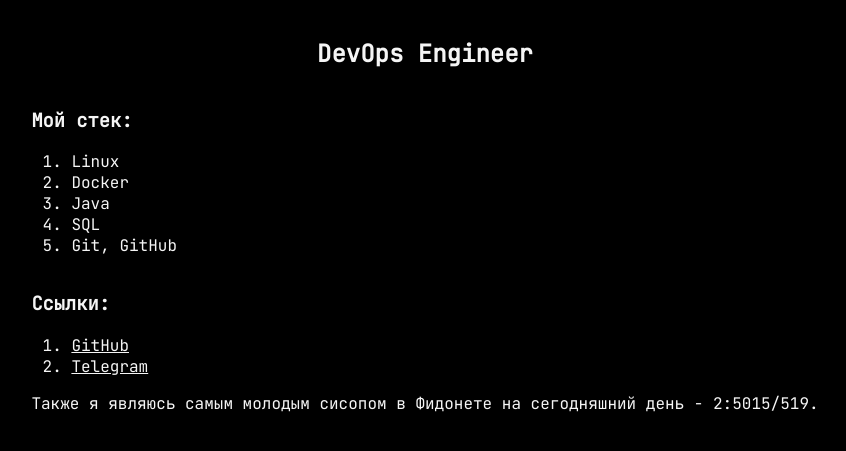
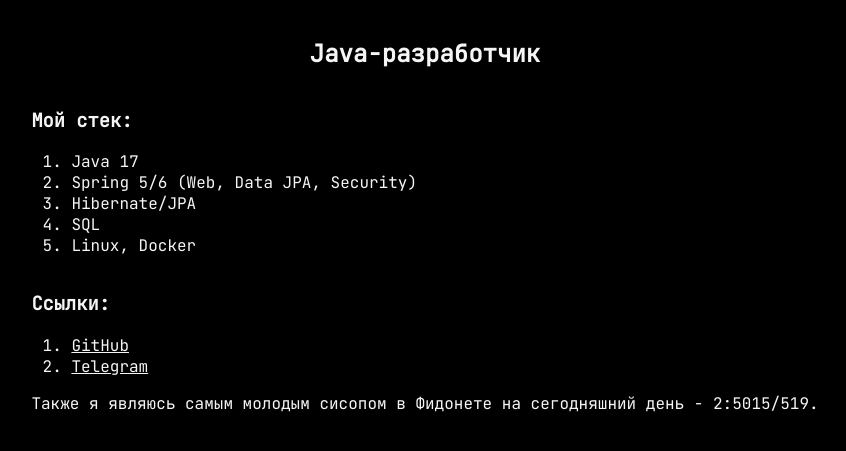
Before and after one commit to gavrilovegor519/gavrilovegor519.github.io, a plain HTML site: page index.html in a window 1280 px wide. Shown: the part 219-670 px from the top of the page, without its empty margins (215-1061 px from the left). Drawn offline with Linux system fonts and the light colour scheme.

Commit message:
Revert "Switching to DevOps..."
This reverts commit 7a7ab7f7b6e48bb706d03465c8247a2279115e81.

```diff
--- a/index.html
+++ b/index.html
@@ -13,15 +13,15 @@
 <body>
     <main>
         <h1>Егор Гаврилов</h1>
-        <h2>DevOps Engineer</h2>
+        <h2>Java-разработчик</h2>
         <div class="stack">
             <h3>Мой стек:</h3>
             <ol>
-                <li>Linux</li>
-                <li>Docker</li>
-                <li>Java</li>
+                <li>Java 17</li>
+                <li>Spring 5/6 (Web, Data JPA, Security)</li>
+                <li>Hibernate/JPA</li>
                 <li>SQL</li>
-                <li>Git, GitHub</li>
+                <li>Linux, Docker</li>
             </ol>
         </div>
         <div class="links">
```
